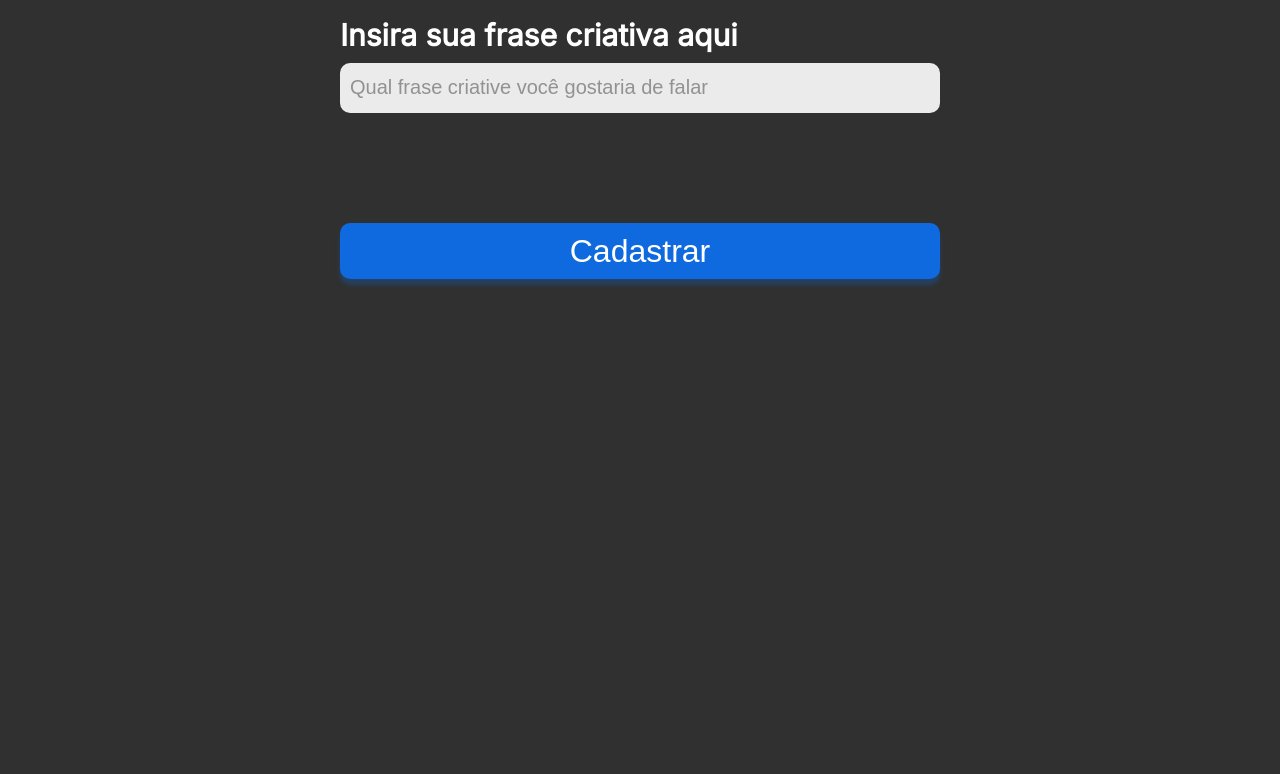
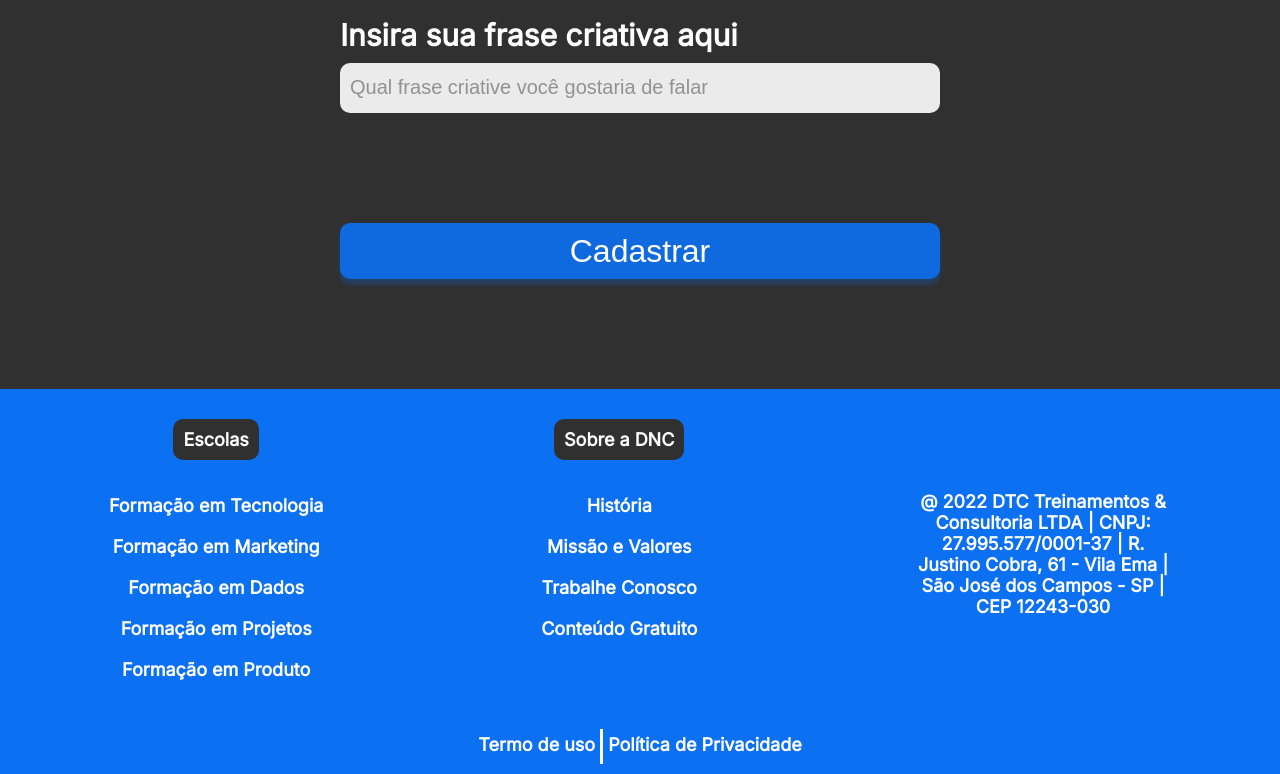
Before and after one commit to guilhermepradobr/bootcamp-dnc, a plain HTML site: page index.html in a window 1280 px wide. Shown: the part 1277-2051 px from the top of the page. Before the commit the page ends 1666 px from the top, so only its background shows below. Drawn offline with Linux system fonts and the light colour scheme.

```diff
--- a/index.html
+++ b/index.html
@@ -76,5 +76,57 @@
 
     </section>
 
+    <footer>
+        <div class="linha1">
+            <nav>
+                <h5>Escolas</h5>
+                <ul>
+                    <li>
+                        <a href="">Formação em Tecnologia</a>
+                    </li>
+                    <li>
+                        <a href="">Formação em Marketing</a>
+                    </li>
+                    <li>
+                        <a href="">Formação em Dados</a>
+                    </li>
+                    <li>
+                        <a href="">Formação em Projetos</a>
+                    </li>
+                    <li>
+                        <a href="">Formação em Produto</a>
+                    </li>
+                </ul>
+
+            </nav>
+            <nav>
+                <h5>Sobre a DNC</h5>
+                <ul>
+                    <li>
+                        <a href="">História</a>
+                    </li>
+                    <li>
+                        <a href="">Missão e Valores</a>
+                    </li>
+                    <li>
+                        <a href="">Trabalhe Conosco</a>
+                    </li>
+                    <li>
+                        <a href="">Conteúdo Gratuito</a>
+                    </li>
+                </ul>
+            </nav>
+
+            <div class="endereço">
+                @ 2022 DTC Treinamentos & Consultoria LTDA | CNPJ: 27.995.577/0001-37 | R. Justino Cobra, 61 - Vila Ema | São José dos Campos - SP | CEP 12243-030
+            </div>
+        </div>
+        <div class="linha2">
+            <a href="">Termo de uso</a>
+            <a href="">Política de Privacidade</a>
+        </div>
+
+    </footer>
+
 </body>
 </html>
--- a/style.css
+++ b/style.css
@@ -157,3 +157,152 @@
             box-shadow: 0px 6px 4px rgba(12, 112, 242, 0.25);
             cursor: pointer;
         }
+
+        /* Footer*/
+
+        footer{
+            width: 100%;
+            background-color: var(--azul-dnc);
+        }
+
+        footer .linha1{
+            display: flex;
+            justify-content: space-around;
+            align-items: center;
+        }
+
+        footer ul{
+            list-style: none;
+            margin: 0px;
+            padding: 0px;
+            font-family: var(--fonte-padrao);
+            font-size: 25px;
+        }
+
+        footer nav{
+            display: flex;
+            flex-direction: column;
+            align-items: center;
+            height: 330px;
+        }
+
+        footer h5{
+            text-align: center;
+            color: white;
+            font-weight: 800;
+            font-size: 18px;
+            font-family: var(--fonte-padrao);
+
+            background-color: var(--preto-dnc);
+            border-radius: 10px;
+            padding:  10px 10px 10px 10px;
+            margin-bottom: 15px;
+
+        }
+
+        footer ul li{
+            text-align: center;
+            color: white;
+            font-weight: 600;
+            font-size: 18px;
+            font-family: var(--fonte-padrao);
+
+            margin: 20px 0px 20px 0px;
+        }
+
+        footer ul li a{
+            color: white;
+            text-decoration: none;
+        }
+
+        footer ul li a:hover{
+            color: var(--cinza-hover);
+        }
+
+
+        footer .endereço{
+            font-weight: 600;
+            font-size: 18px;
+            font-family: var(--fonte-padrao);
+            color: white;
+            text-align: center;
+            width: 20%;
+        }
+
+        footer .linha2{
+            height: 35px;
+            display: flex;
+            justify-content: center;
+            margin: 0px;
+            padding: 10px;
+        }
+
+        footer .linha2 a{
+            font-family: var(--fonte-padrao);
+            font-size: 18px;
+            font-weight: 600;
+            color: white;
+            text-decoration: none;
+            padding: 5px;
+        }
+
+        footer .linha2 a:first-child{
+            border-right: 3px solid white;
+        }
+
+        fotter .linha2 a:hover{
+            color: var(--cinza-hover);
+        }
+
+@media only screen and (max-width: 600px){
+
+    /*Menu*/
+
+    #principal{
+        flex-direction: column;
+        height: auto;
+    }
+
+    #menu{
+        flex-direction: column;
+        width: 100%;
+        margin: 0%;
+    }
+
+    #menu a{
+        display: flex;
+        height: 50px;
+        align-items: center;
+    }
+
+    #principal button{
+        margin-right: 0px;
+
+    }
+
+    /*Section*/
+
+    section h1{
+        font-size: 38px;
+    }
+
+    section h2{
+        font-size: 28px;
+        padding-right: 15px;
+        padding-left: 15px;
+    }
+
+    /*formulario*/
+
+    form{
+        width: 95%;
+        font-size: 20px;
+    }
+
+    /*check-box*/
+
+    .checkbox-itens label{
+        font-size: 17px;
+
+    }
+}
```
